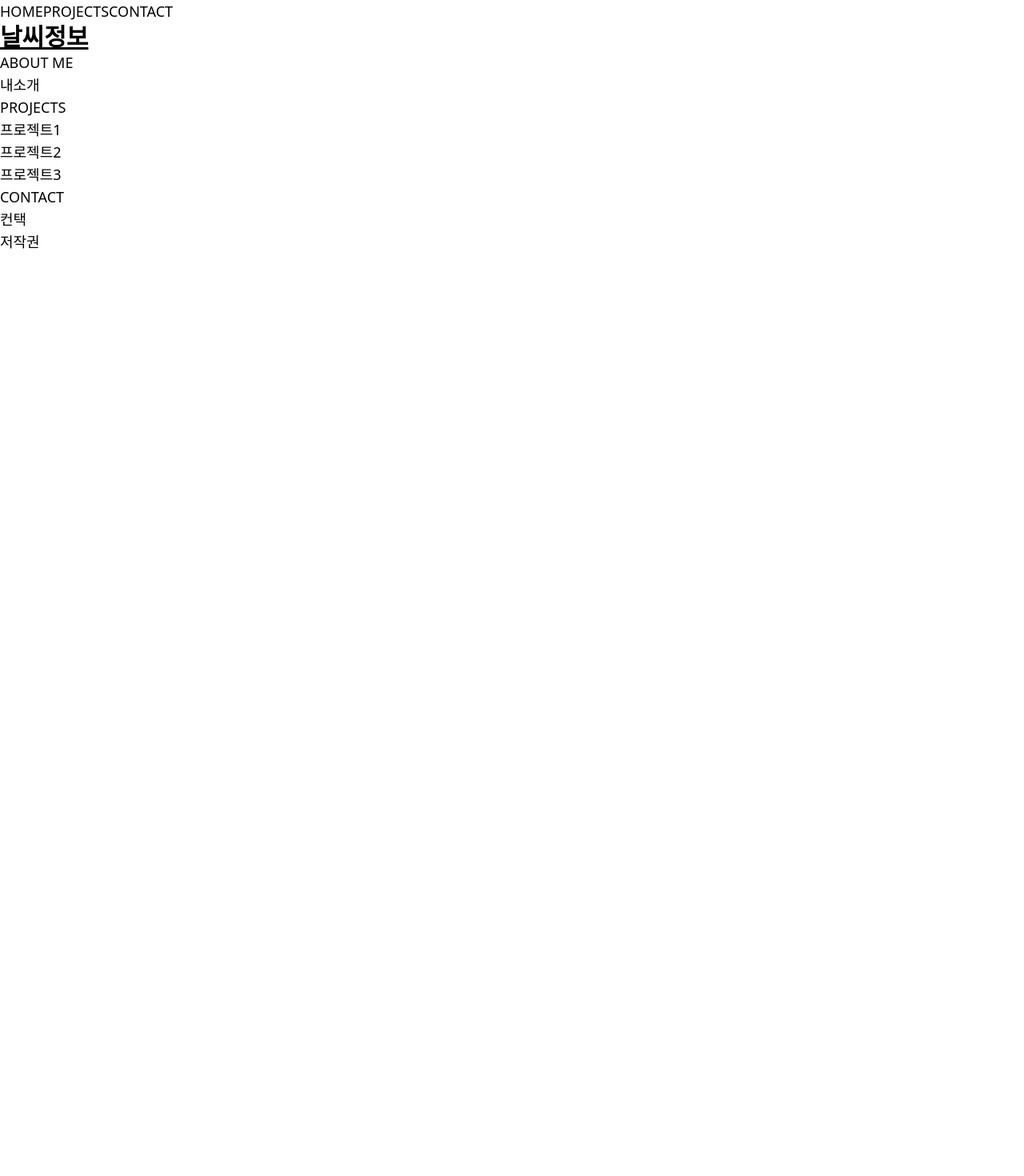
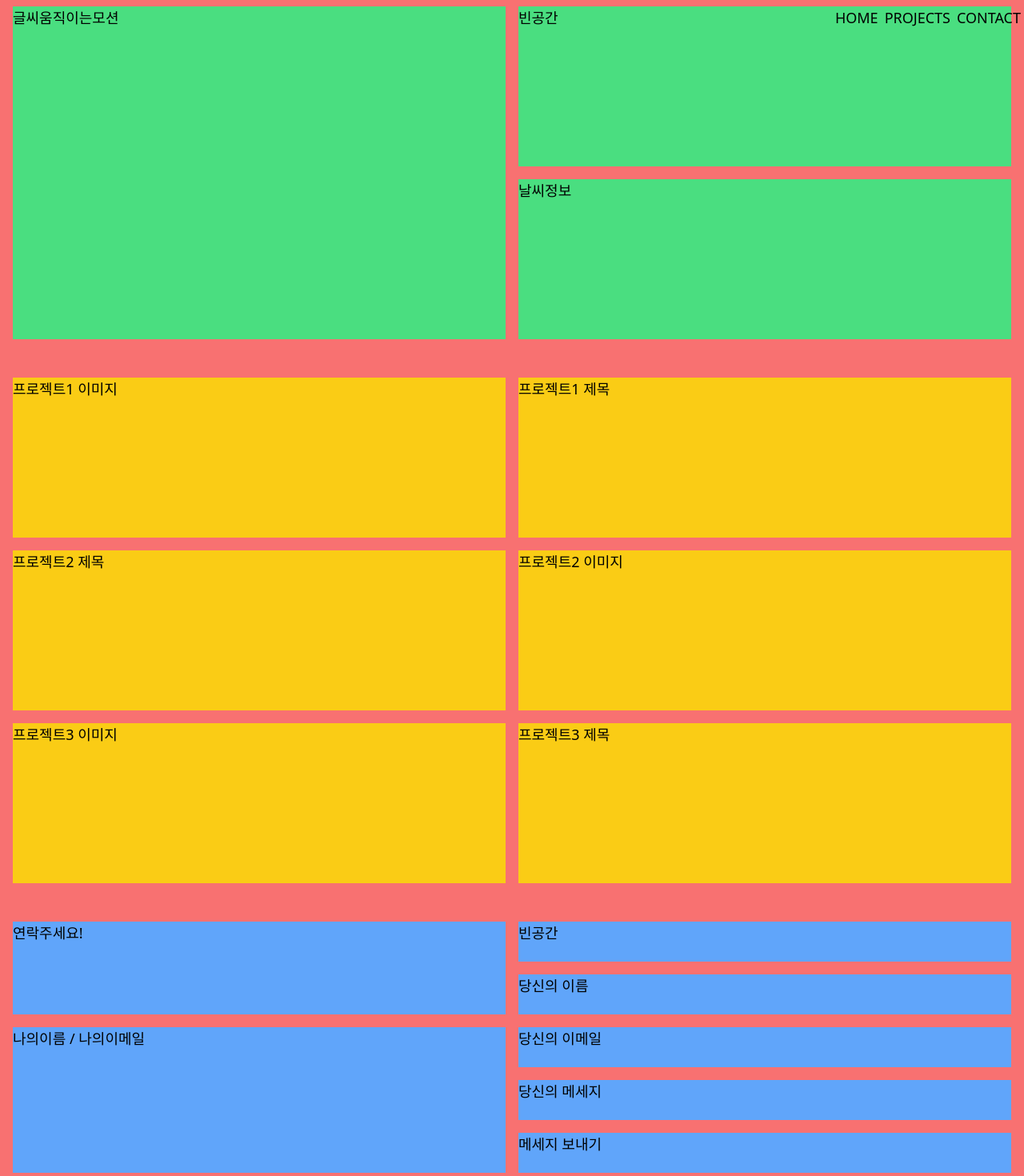
Before and after one commit to rsh8040/vue_portfolio, a Nuxt app: page / in a window 1280 px wide. Shown: the top 1470 px of the page at 80% size. Before the commit the page ends 800 px from the top, so only its background shows below. Built offline with nearby package versions, Linux system fonts and the light colour scheme.

Commit message:
레이아웃 설정

```diff
--- /dev/null
+++ b/pages/contact.vue
@@ -0,0 +1,25 @@
+<template>
+     <div class="fixed w-full top-0">
+        <div class="lg:container mx-auto">
+            <nav class="text-right mr-1 mt-2">
+                <a href="/">HOME</a>
+                <a href="/project" class="ml-2">PROJECTS</a>
+                <a href="/contact" class="ml-2">CONTACT</a>
+            </nav>
+        </div>
+    </div>
+
+    <div class="lg:container mx-auto px-4 py-2 bg-red-400">
+        <div class="grid grid-cols-1 grid-rows-1 gap-4 mb-12">
+            <div class="bg-green-400" style="height: 400px;">멘트</div>
+        </div>
+
+        <div class="grid grid-cols-2 grid-rows-4 gap-4">
+            <div class="bg-blue-400">당신의 이름</div>
+            <div class="bg-blue-400 row-span-4">내소개</div>
+            <div class="bg-blue-400">당신의 이메일</div>
+            <div class="bg-blue-400">당신의 메세지</div>
+            <div class="bg-blue-400" style="height: 90px;">메세지 보내기</div>
+        </div>
+    </div>
+</template>
--- /dev/null
+++ b/pages/detail.vue
@@ -0,0 +1,38 @@
+<template>
+    <div class="fixed w-full top-0">
+        <div class="lg:container mx-auto">
+            <nav class="text-right mr-1 mt-2">
+                <a href="/">HOME</a>
+                <a href="/project" class="ml-2">PROJECTS</a>
+                <a href="/contact" class="ml-2">CONTACT</a>
+            </nav>
+        </div>
+    </div>
+
+    <div class="lg:container mx-auto px-4 py-2 bg-red-400">
+        <div class="grid grid-cols-1 grid-rows-1 gap-4 mb-12">
+            <div class="bg-green-400" style="height: 100px;">번호/제목/부제목</div>
+        </div>
+
+        <div class="grid grid-cols-2 grid-rows-2 gap-4 mb-12">
+            <div class="bg-blue-400">프로젝트 기간</div>
+            <div class="bg-blue-400 row-span-2">프로젝트 대표이미지</div>
+            <div class="bg-blue-400" style="height: 90px;">기술스택</div>
+        </div>
+
+        <div class="bg-yellow-400 mb-12" style="height: 200px;">핵심내용</div>
+
+        <div class="mb-12">
+            <div class="mb-4 bg-gray-400" style="height: 400px;">서브이미지</div>
+            <div class="mb-4 bg-gray-400" style="height: 400px;">서브이미지</div>
+            <div class="mb-4 bg-gray-400" style="height: 400px;">서브이미지</div>
+            <div class="mb-4 bg-gray-400" style="height: 400px;">서브이미지</div>
+            <div class="mb-4 bg-gray-400" style="height: 400px;">서브이미지</div>
+        </div>
+
+        <div class="flex justify-between">
+            <div class="bg-indigo-400" style="height: 60px; width:100px;">이전페이지</div>
+            <div class="bg-indigo-400" style="height: 60px; width:100px;">다음페이지</div>
+        </div>
+    </div>
+</template>
--- a/pages/index.vue
+++ b/pages/index.vue
@@ -1,25 +1,38 @@
 <template>
-    <nav>
-        <a>HOME</a>
-        <a href="/project">PROJECTS</a>
-        <a>CONTACT</a>
-    </nav>
-    <aside class="text-3xl font-bold underline">날씨정보</aside>
-    <main>
-        <section>
-            <h2>ABOUT ME</h2>
-            <article>내소개</article>
-        </section>
-        <section>
-            <h2>PROJECTS</h2>
-            <article>프로젝트1</article>
-            <article>프로젝트2</article>
-            <article>프로젝트3</article>
-        </section>
-        <section>
-            <h2>CONTACT</h2>
-            <article>컨택</article>
-        </section>
-    </main>
-    <footer>저작권</footer>
+    <div class="fixed w-full top-0">
+        <div class="lg:container mx-auto">
+            <nav class="text-right mr-1 mt-2">
+                <a href="/">HOME</a>
+                <a href="/project" class="ml-2">PROJECTS</a>
+                <a href="/contact" class="ml-2">CONTACT</a>
+            </nav>
+        </div>
+    </div>
+
+    <div class="lg:container mx-auto px-4 py-2 bg-red-400">
+        <div class="grid grid-cols-2 grid-rows-2 gap-4 mb-12">
+            <div class="row-span-2 bg-green-400">글씨움직이는모션</div>
+            <div class="bg-green-400">빈공간</div>
+            <div class="bg-green-400" style="height: 200px;">날씨정보</div>
+        </div>
+
+        <div class="grid grid-cols-2 grid-rows-3 gap-4 mb-12">
+            <div class="bg-yellow-400">프로젝트1 이미지</div>
+            <div class="bg-yellow-400">프로젝트1 제목</div>
+            <div class="bg-yellow-400">프로젝트2 제목</div>
+            <div class="bg-yellow-400">프로젝트2 이미지</div>
+            <div class="bg-yellow-400">프로젝트3 이미지</div>
+            <div class="bg-yellow-400" style="height: 200px;">프로젝트3 제목</div>
+        </div>
+
+        <div class="grid grid-cols-2 grid-rows-5 gap-4">
+            <div class="bg-blue-400 row-span-2">연락주세요!</div>
+            <div class="bg-blue-400">빈공간</div>
+            <div class="bg-blue-400">당신의 이름</div>
+            <div class="bg-blue-400 row-span-3">나의이름 / 나의이메일</div>
+            <div class="bg-blue-400">당신의 이메일</div>
+            <div class="bg-blue-400">당신의 메세지</div>
+            <div class="bg-blue-400" style="height: 50px;">메세지 보내기</div>
+        </div>
+    </div>
 </template>
--- a/pages/project.vue
+++ b/pages/project.vue
@@ -1,3 +1,53 @@
 <template>
-    프로젝트들
+    <div class="fixed w-full top-0">
+        <div class="lg:container mx-auto">
+            <nav class="text-right mr-1 mt-2">
+                <a href="/">HOME</a>
+                <a href="/project" class="ml-2">PROJECTS</a>
+                <a href="/contact" class="ml-2">CONTACT</a>
+            </nav>
+        </div>
+    </div>
+
+    <div class="lg:container mx-auto px-4 py-2 bg-red-400">
+        <div class="mb-4 bg-green-400 p-4">
+            <div class="grid grid-cols-2 grid-rows-2 gap-4">
+                <div class="bg-red-300">프로젝트1 제목</div>
+                <div class="bg-red-300 row-span-2">프로젝트1 대표이미지</div>
+                <div class="bg-red-300" style="height: 60px;">프로젝트1 중요스택요약</div>
+            </div>
+        </div>
+
+        <div class="mb-4 bg-green-400 p-4">
+            <div class="grid grid-cols-2 grid-rows-2 gap-4">
+                <div class="bg-red-300">프로젝트2 제목</div>
+                <div class="bg-red-300 row-span-2">프로젝트2 대표이미지</div>
+                <div class="bg-red-300" style="height: 60px;">프로젝트2 중요스택요약</div>
+            </div>
+        </div>
+
+        <div class="mb-4 bg-green-400 p-4">
+            <div class="grid grid-cols-2 grid-rows-2 gap-4">
+                <div class="bg-red-300">프로젝트3 제목</div>
+                <div class="bg-red-300 row-span-2">프로젝트3 대표이미지</div>
+                <div class="bg-red-300" style="height: 60px;">프로젝트3 중요스택요약</div>
+            </div>
+        </div>
+
+        <div class="mb-4 bg-green-400 p-4">
+            <div class="grid grid-cols-2 grid-rows-2 gap-4">
+                <div class="bg-red-300">프로젝트4 제목</div>
+                <div class="bg-red-300 row-span-2">프로젝트4 대표이미지</div>
+                <div class="bg-red-300" style="height: 60px;">프로젝트4 중요스택요약</div>
+            </div>
+        </div>
+
+        <div class="bg-green-400 p-4">
+            <div class="grid grid-cols-2 grid-rows-2 gap-4">
+                <div class="bg-red-300">프로젝트5 제목</div>
+                <div class="bg-red-300 row-span-2">프로젝트5 대표이미지</div>
+                <div class="bg-red-300" style="height: 60px;">프로젝트5 중요스택요약</div>
+            </div>
+        </div>
+    </div>
 </template>
```
